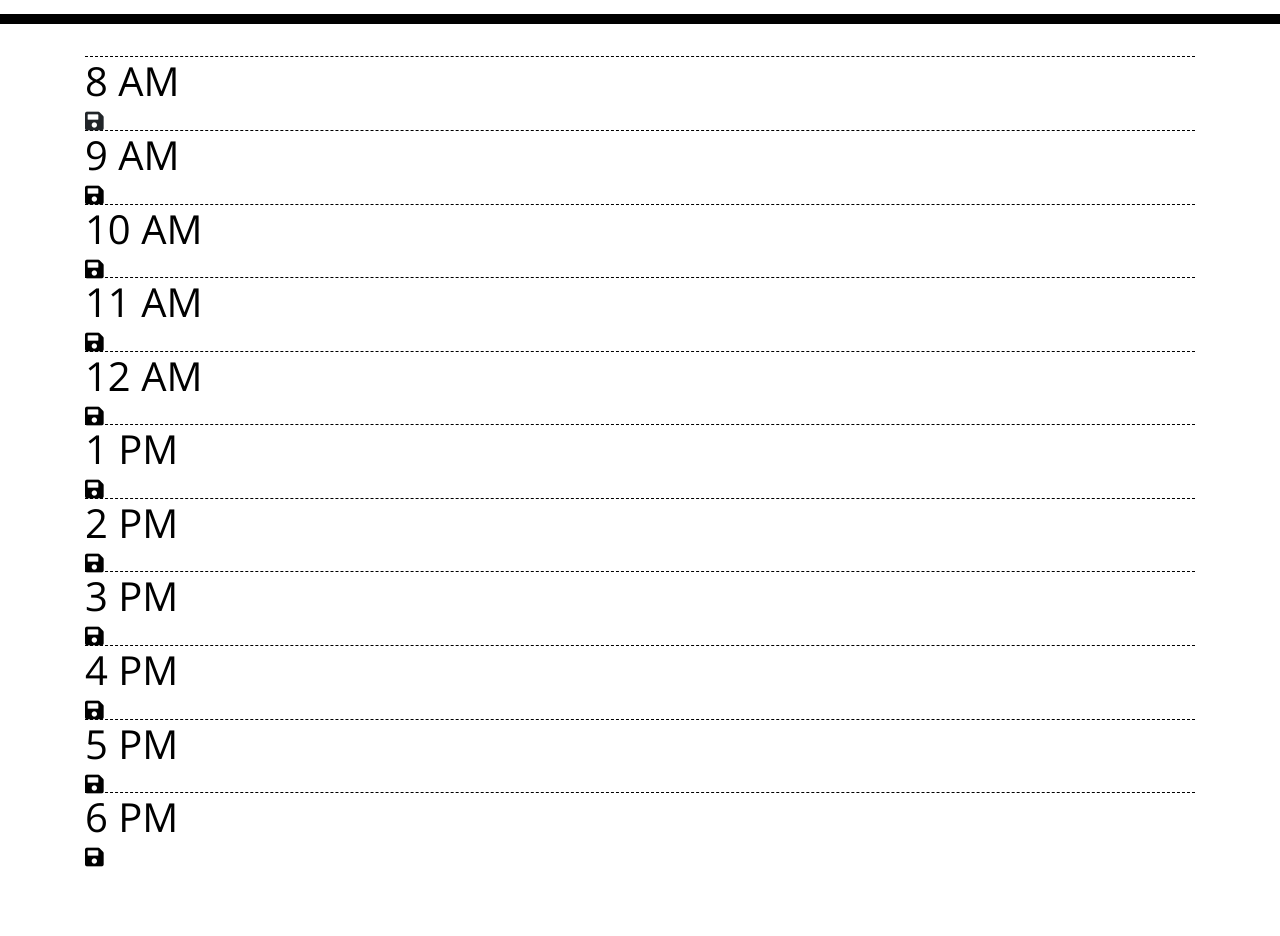
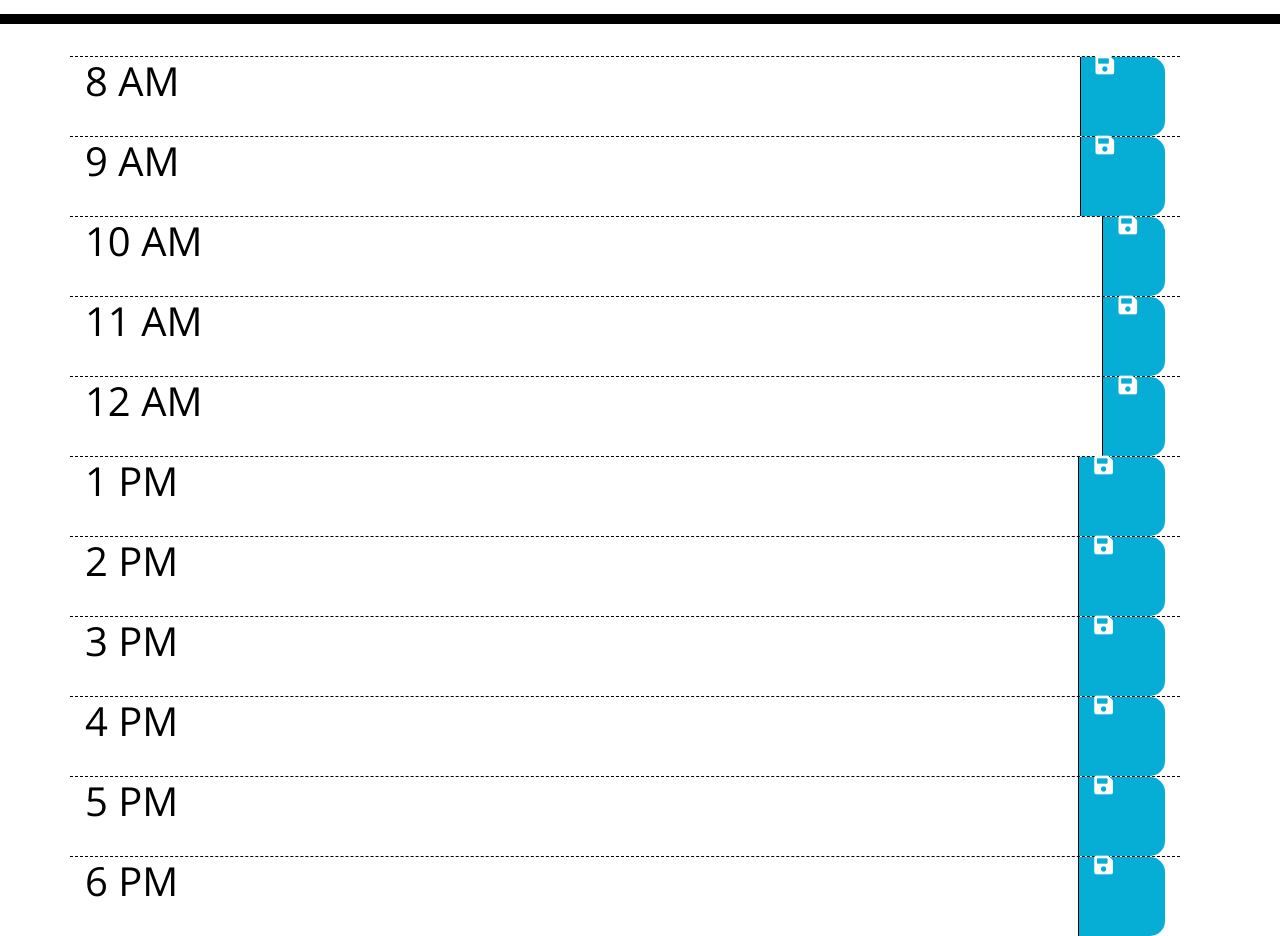
Before and after one commit to k3vbot/calendar-challenge, a plain HTML site: page index.html in a window 1280 px wide. Shown: the part 280-1216 px from the top of the page. Before the commit the page ends 1148 px from the top, so only its background shows below. Drawn offline with nearby package versions, Linux system fonts and the light colour scheme.

Commit message:
built timeblocks

```diff
--- a/index.html
+++ b/index.html
@@ -1,23 +1,14 @@
 <!DOCTYPE html>
 <html lang="en">
+
 <head>
   <meta charset="UTF-8" />
   <meta name="viewport" content="width=device-width, initial-scale=1.0" />
   <meta http-equiv="X-UA-Compatible" content="ie=edge" />
-    <link
-      rel="stylesheet"
-      href="https://stackpath.bootstrapcdn.com/bootstrap/4.3.1/css/bootstrap.min.css"
-    />
-    <link
-      rel="stylesheet"
-      href="https://use.fontawesome.com/releases/v5.8.1/css/all.css"
-      integrity="sha384-50oBUHEmvpQ+1lW4y57PTFmhCaXp0ML5d60M1M7uH2+nqUivzIebhndOJK28anvf"
-      crossorigin="anonymous"
-    />
-    <link
-      href="https://fonts.googleapis.com/css?family=Open+Sans&display=swap"
-      rel="stylesheet"
-    />
+  <link rel="stylesheet" href="https://stackpath.bootstrapcdn.com/bootstrap/4.3.1/css/bootstrap.min.css" />
+  <link rel="stylesheet" href="https://use.fontawesome.com/releases/v5.8.1/css/all.css"
+    integrity="sha384-50oBUHEmvpQ+1lW4y57PTFmhCaXp0ML5d60M1M7uH2+nqUivzIebhndOJK28anvf" crossorigin="anonymous" />
+  <link href="https://fonts.googleapis.com/css?family=Open+Sans&display=swap" rel="stylesheet" />
   <link rel="stylesheet" href="style.css" />
   <title>Work Day Scheduler</title>
 </head>
@@ -30,32 +21,87 @@
   </header>
   <div class="container">
     <!-- Timeblocks go here -->
-      <div class = "hour"><h1>8 AM</h1></div>
-        <i class="fas fa-save fa-lg"></i>
-      <div class = "hour"><h1>9 AM</h1>
-        <i class="fas fa-save fa-lg"></i></div>
-      <div class = "hour"><h1>10 AM</h1>
-        <i class="fas fa-save fa-lg"></i></div>
-      <div class = "hour"><h1>11 AM</h1>
-        <i class="fas fa-save fa-lg"></i></div>
-      <div class = "hour"><h1>12 AM</h1>
-        <i class="fas fa-save fa-lg"></i></div>
-      <div class = "hour"><h1>1 PM</h1>
-        <i class="fas fa-save fa-lg"></i></div>
-      <div class = "hour"><h1>2 PM</h1>
-        <i class="fas fa-save fa-lg"></i></div>
-      <div class = "hour"><h1>3 PM</h1>
-        <i class="fas fa-save fa-lg"></i></div>
-      <div class = "hour"><h1>4 PM</h1>
-        <i class="fas fa-save fa-lg"></i></div>
-      <div class = "hour"><h1>5 PM</h1>
-        <i class="fas fa-save fa-lg"></i></div>
-      <div class = "hour"><h1>6 PM</h1>
-        <i class="fas fa-save fa-lg"></i></div>
+    <div class="hour row col">
+      <h1>8 AM</h1>
+      <div class="timeBlock col-10"></div>
+      <i class="fas fa-save fa-lg saveBtn col"></i>
+    </div>
+  </div>
+  <div class="container">
+    <div class="hour row col">
+      <h1>9 AM</h1>
+      <div class="timeBlock col-10"></div>
+      <i class="fas fa-save fa-lg saveBtn col"></i>
+    </div>
+  </div>
+  <div class="container">
+    <div class="hour row col">
+      <h1>10 AM</h1>
+      <div class="timeBlock col-10"></div>
+      <i class="fas fa-save fa-lg saveBtn col"></i>
+    </div>
+  </div>
+  </div>
+  <div class="container">
+    <div class="hour row col">
+      <h1>11 AM</h1>
+      <div class="timeBlock col-10"></div>
+      <i class="fas fa-save fa-lg saveBtn col"></i>
+    </div>
+  </div>
+  <div class="container">
+    <div class="hour row col">
+      <h1>12 AM</h1>
+      <div class="timeBlock col-10"></div>
+      <i class="fas fa-save fa-lg saveBtn col"></i>
+    </div>
+  </div>
+  <div class="container">
+    <div class="hour row col">
+      <h1>1 PM</h1>
+      <div class="timeBlock col-10"></div>
+      <i class="fas fa-save fa-lg saveBtn col"></i>
+    </div>
+  </div>
+  <div class="container">
+    <div class="hour row col">
+      <h1>2 PM</h1>
+      <div class="timeBlock col-10"></div>
+      <i class="fas fa-save fa-lg saveBtn col"></i>
+    </div>
+  </div>
+  <div class="container">
+    <div class="hour row col">
+      <h1>3 PM</h1>
+      <div class="timeBlock col-10"></div>
+      <i class="fas fa-save fa-lg saveBtn col"></i>
+    </div>
+  </div>
+  <div class="container">
+    <div class="hour row col">
+      <h1>4 PM</h1>
+      <div class="timeBlock col-10"></div>
+      <i class="fas fa-save fa-lg saveBtn col"></i>
+    </div>
+  </div>
+  <div class="container">
+    <div class="hour row col">
+      <h1>5 PM</h1>
+      <div class="timeBlock col-10"></div>
+      <i class="fas fa-save fa-lg saveBtn col"></i>
+    </div>
+  </div>
+  <div class="container">
+    <div class="hour row col">
+      <h1>6 PM</h1>
+      <div class="timeBlock col-10"></div>
+      <i class="fas fa-save fa-lg saveBtn col"></i>
+    </div>
   </div>
 
   <script src="https://cdnjs.cloudflare.com/ajax/libs/jquery/3.2.1/jquery.min.js"></script>
   <script src="https://cdnjs.cloudflare.com/ajax/libs/moment.js/2.24.0/moment.min.js"></script>
   <script src="script.js"></script>
 </body>
+
 </html>
```
Lines whose indentation alone changed are shown as unchanged.
